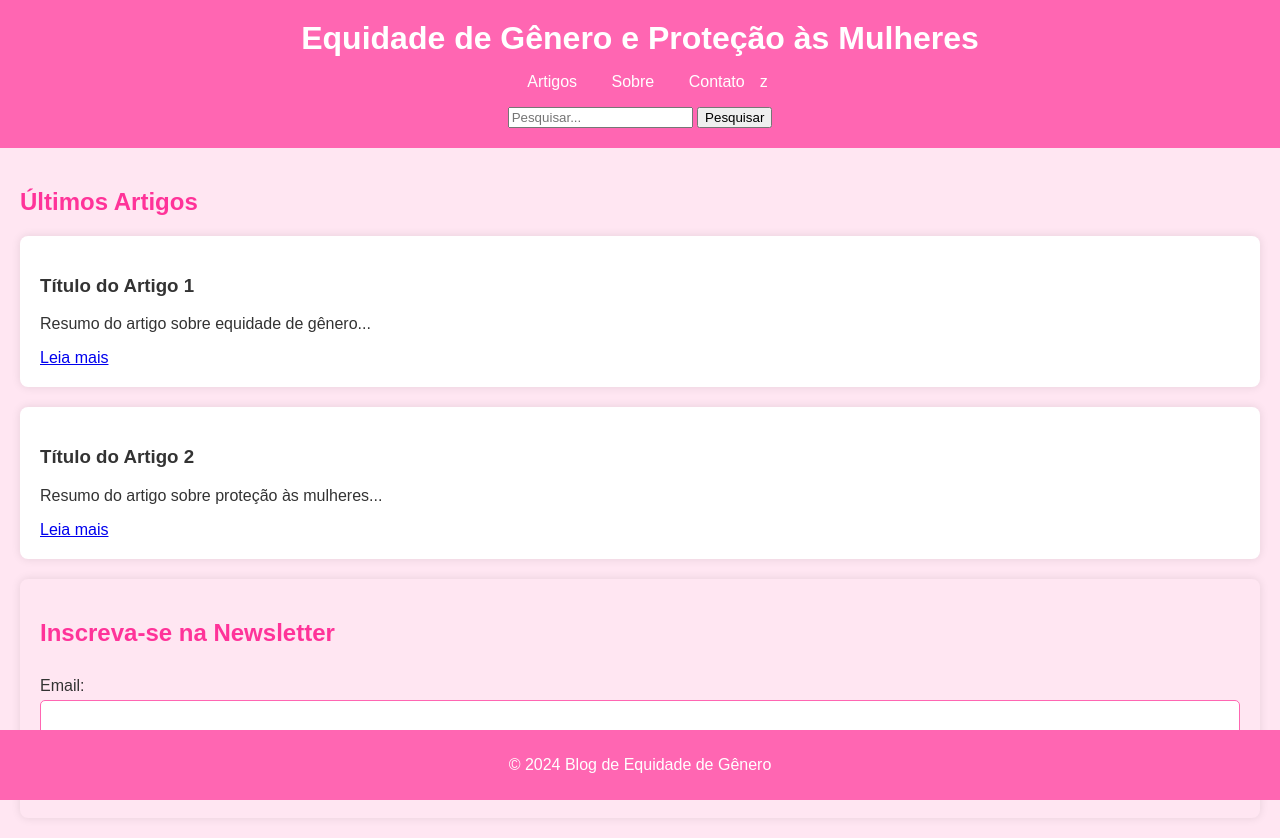
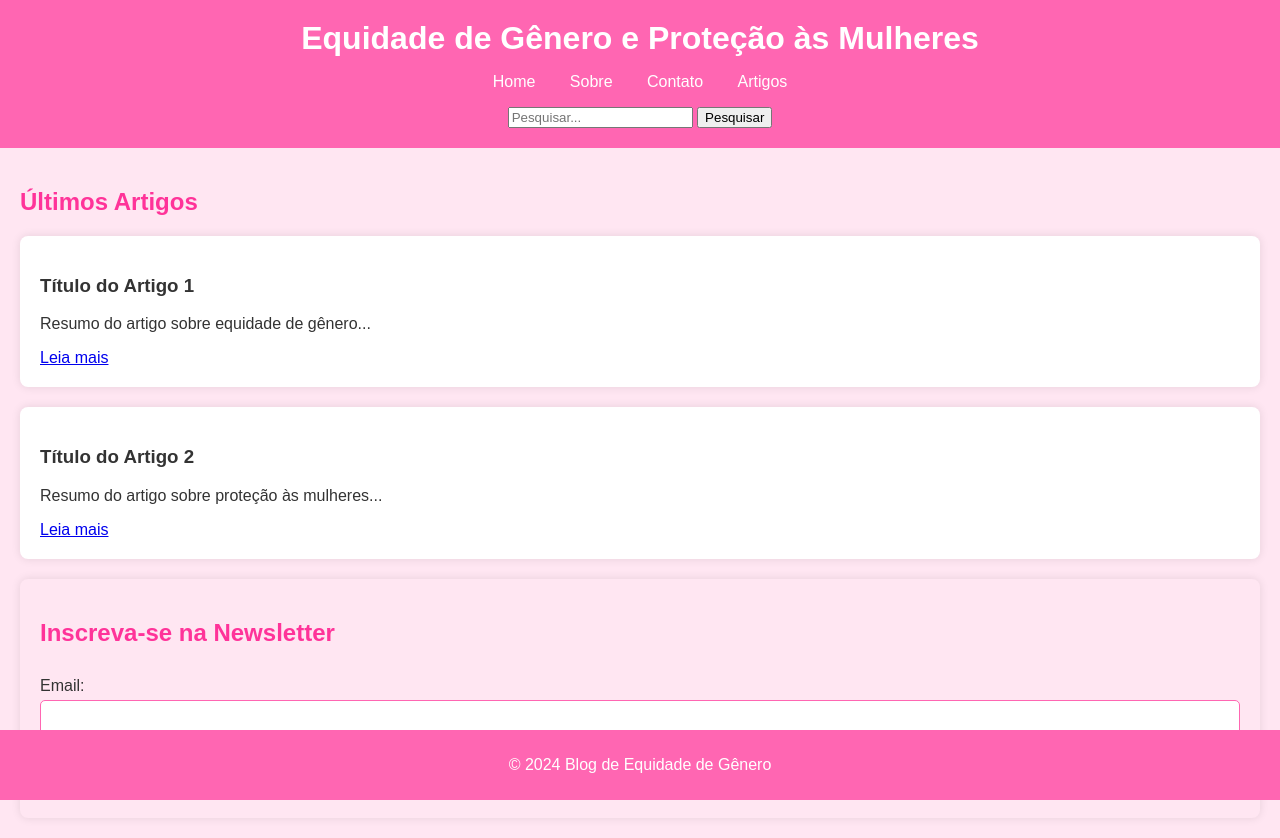
Before and after one commit to julianascimento4/feira_de_ciencias, a plain HTML site: page index.html in a window 1280 px wide. Drawn offline with Linux system fonts and the light colour scheme.

Commit message:
organização do menu de navegação

```diff
--- a/index.html
+++ b/index.html
@@ -11,9 +11,10 @@
         <h1>Equidade de Gênero e Proteção às Mulheres</h1>
         <nav>
             <ul>
+                <li><a href="index.html">Home</a></li>
+                <li><a href="about.html">Sobre</a></li>
+                <li><a href="contact.html">Contato</a></li>
                 <li><a href="articles.html">Artigos</a></li>
-                <li><a href="about.html">Sobre</a></li>
-                <li><a href="contact.html">Contato</a></li>z
             </ul>
         </nav>
         <div class="search-bar">
```
Also changed, not shown: articles.html (+1 -0 lines).
